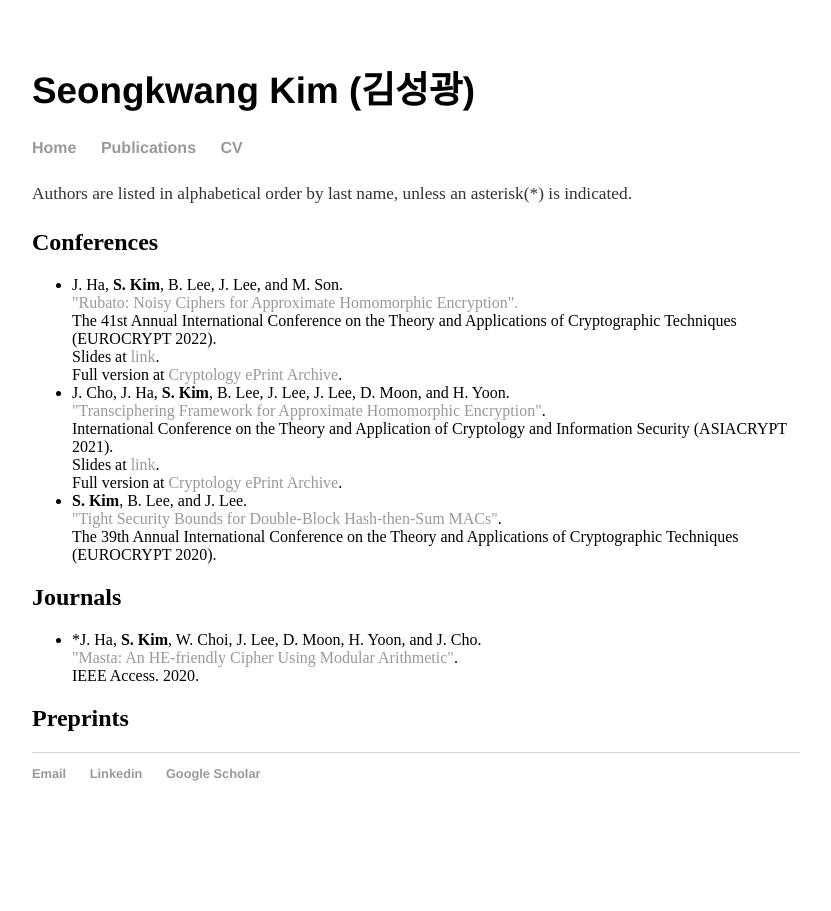
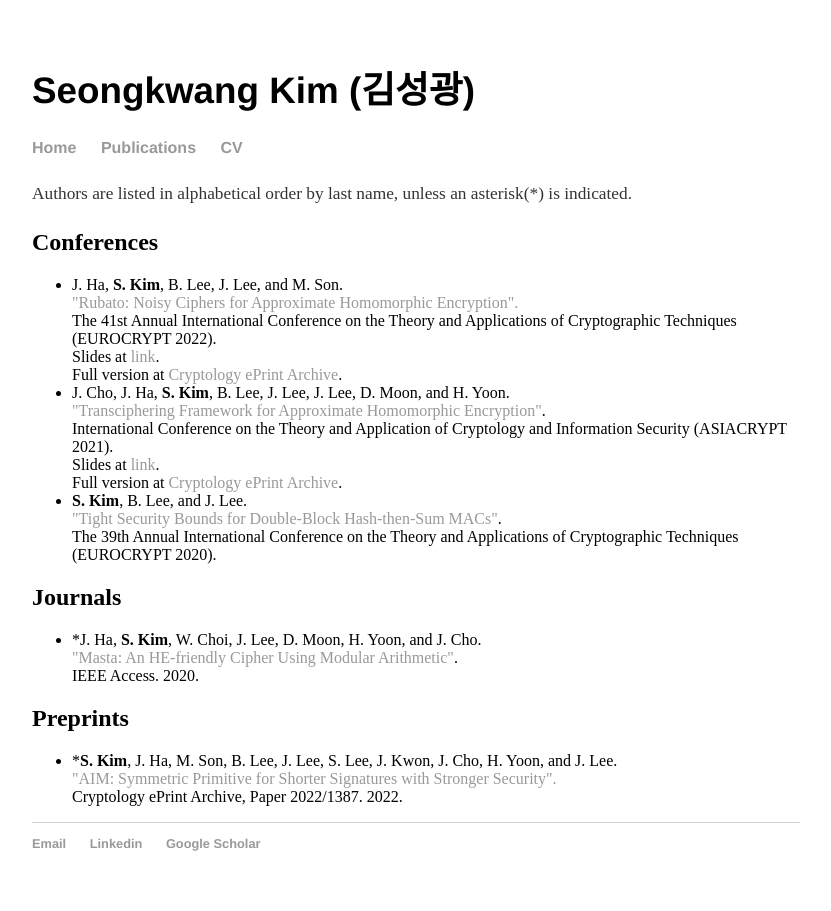
Before and after one commit to sgk1m/sgk1m.github.io, a Jekyll site: the page built from publications.html, in a window 1280 px wide. Shown: the whole page, without its empty margins (224-1055 px from the left). Built offline with Jekyll 4.4.1, drawn with Linux system fonts in a browser that asks for light colours.

Commit message:
Update publications.html

```diff
--- a/publications.html
+++ b/publications.html
@@ -32,5 +32,9 @@ title: Publications - Seongkwang Kim
 	</ul>
 	<h2>Preprints</h2>
 	<ul>
+		<li>*<b>S. Kim</b>, J. Ha, M. Son, B. Lee, J. Lee, S. Lee, J. Kwon, J. Cho, H. Yoon, and J. Lee. <br>
+			<a href="https://eprint.iacr.org/2022/1387">"AIM: Symmetric Primitive for Shorter Signatures with Stronger Security". </a> <br>
+			Cryptology ePrint Archive, Paper 2022/1387. 2022.
+		</li>
 	</ul>
 </div><!-- /.blurb -->
```
